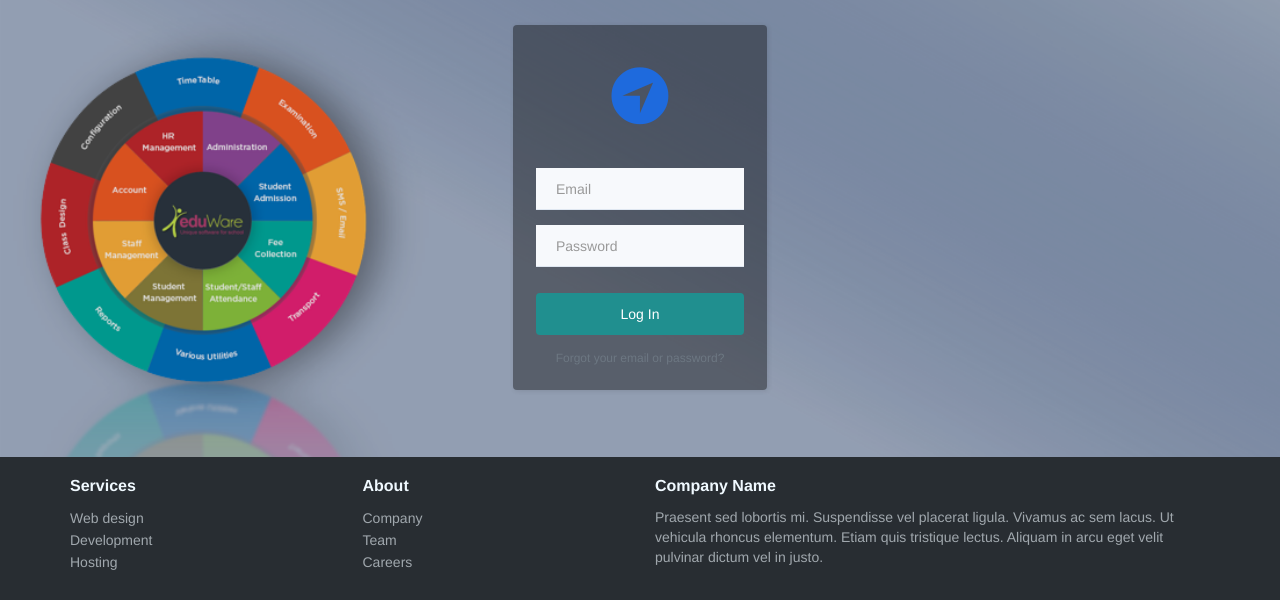
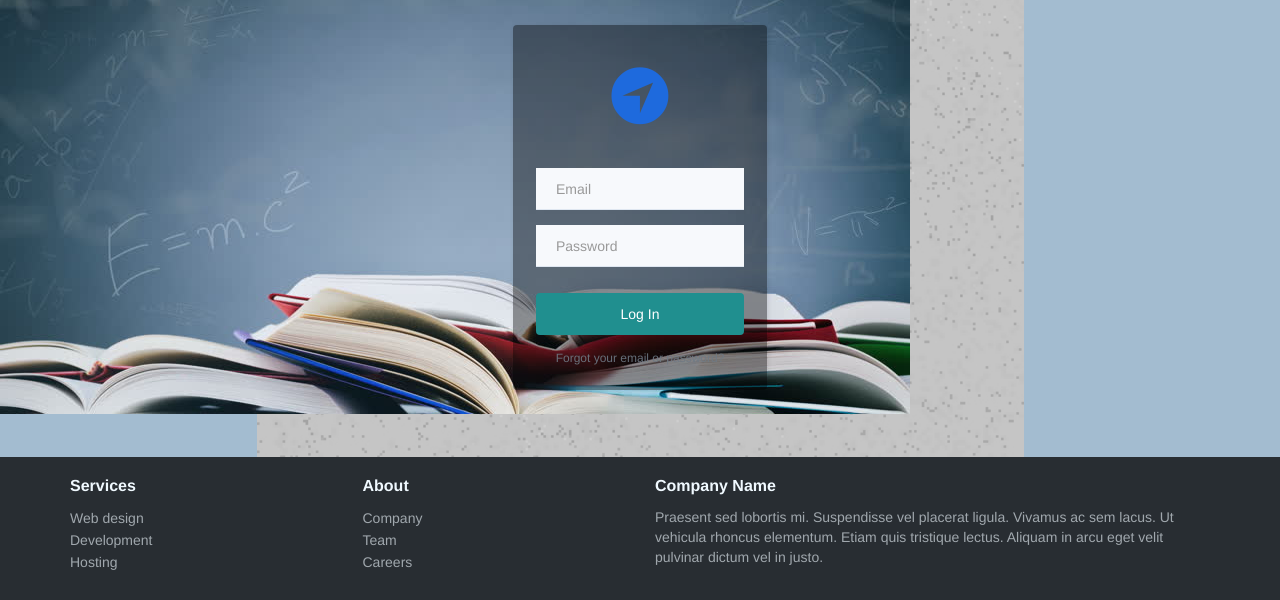
Before and after one commit to andymahan/SampleDeploy, a plain HTML site: page login.html in a window 1280 px wide. Shown: the part 66-666 px from the top of the page. Drawn offline with Linux system fonts and the light colour scheme; files whose address does not match are found by name.

Commit message:
Added new bg
changed new bg

```diff
--- a/login.html
+++ b/login.html
@@ -16,7 +16,7 @@
     <link rel="stylesheet" href="assets/css/styles.css">
 </head>
 
-<body style="background-color:#b5d1e8;background-image:url(&quot;assets/img/Edu-reg-bg6.png&quot;);background-repeat:no-repeat;background-size:contain;background-position:top;">
+<body style="background-color:#b5d1e8;background-image:url(&quot;assets/img/boxed-bg.jpg&quot;);background-repeat:no-repeat;background-size:contain;background-position:top;">
     <nav class="navbar navbar-inverse navbar-fixed-top navigation-clean-button" style="padding-right:15px;height:63px;">
         <div class="container">
             <div class="navbar-header"><a class="navbar-brand" href="index.html" target="_parent" style="font-size:24px;">Company Name</a>
@@ -38,7 +38,7 @@
             </div>
         </div>
     </nav>
-    <div class="login-clean" style="background-color:rgba(0,0,0,0.1);padding-top:91px;padding-bottom:9px;height:523px;background-repeat:no-repeat;">
+    <div class="login-clean" style="background-color:rgba(0,0,0,0.1);padding-top:91px;padding-bottom:9px;height:523px;background-repeat:no-repeat;background-image:url(&quot;assets/img/1.jpg&quot;);">
         <form method="post" style="padding:23px;width:254px;background-color:rgba(0,0,0,0.4);">
             <h2 class="sr-only">Login Form</h2>
             <div class="illustration" style="padding-bottom:-6px;font-size:70px;"><i class="icon ion-ios-navigate" style="color:#1e6add;"></i></div>
```
Also changed, not shown: assets/img/1.jpg (added), assets/img/boxed-bg.jpg (added).
